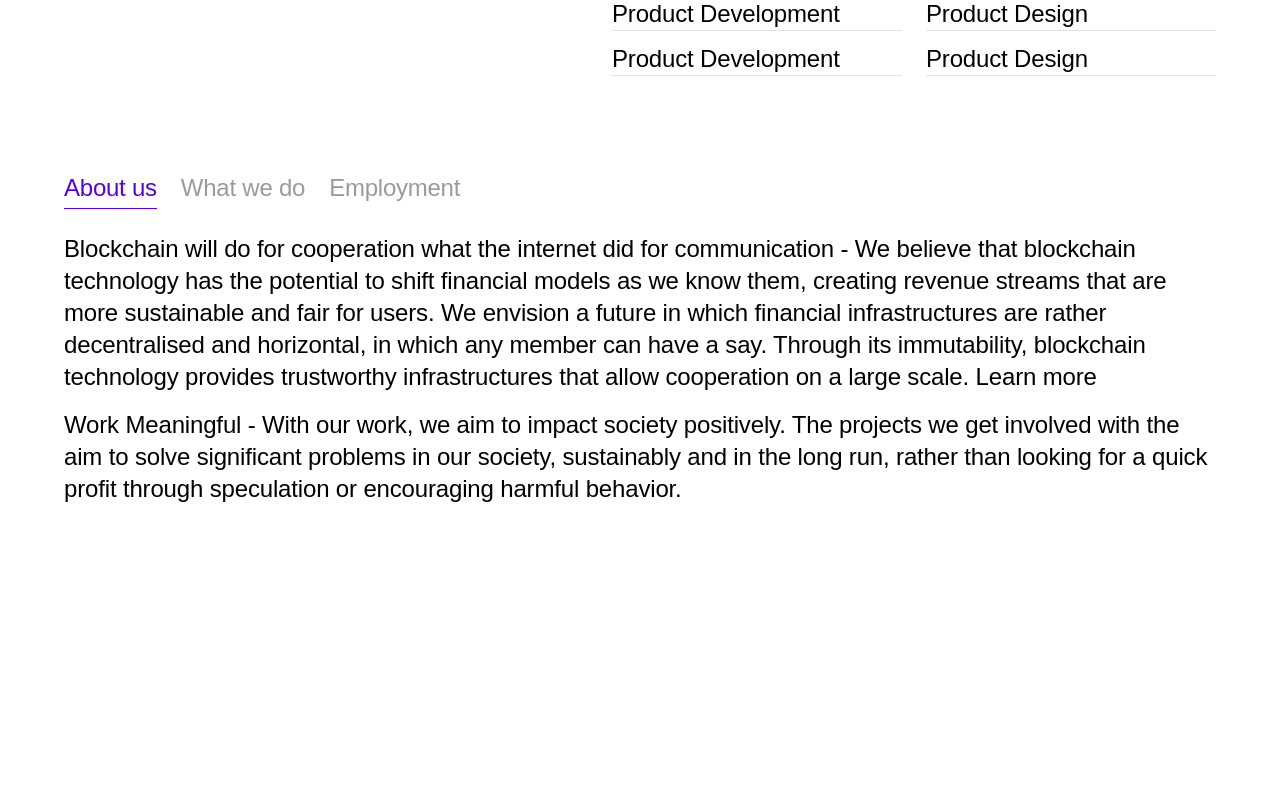
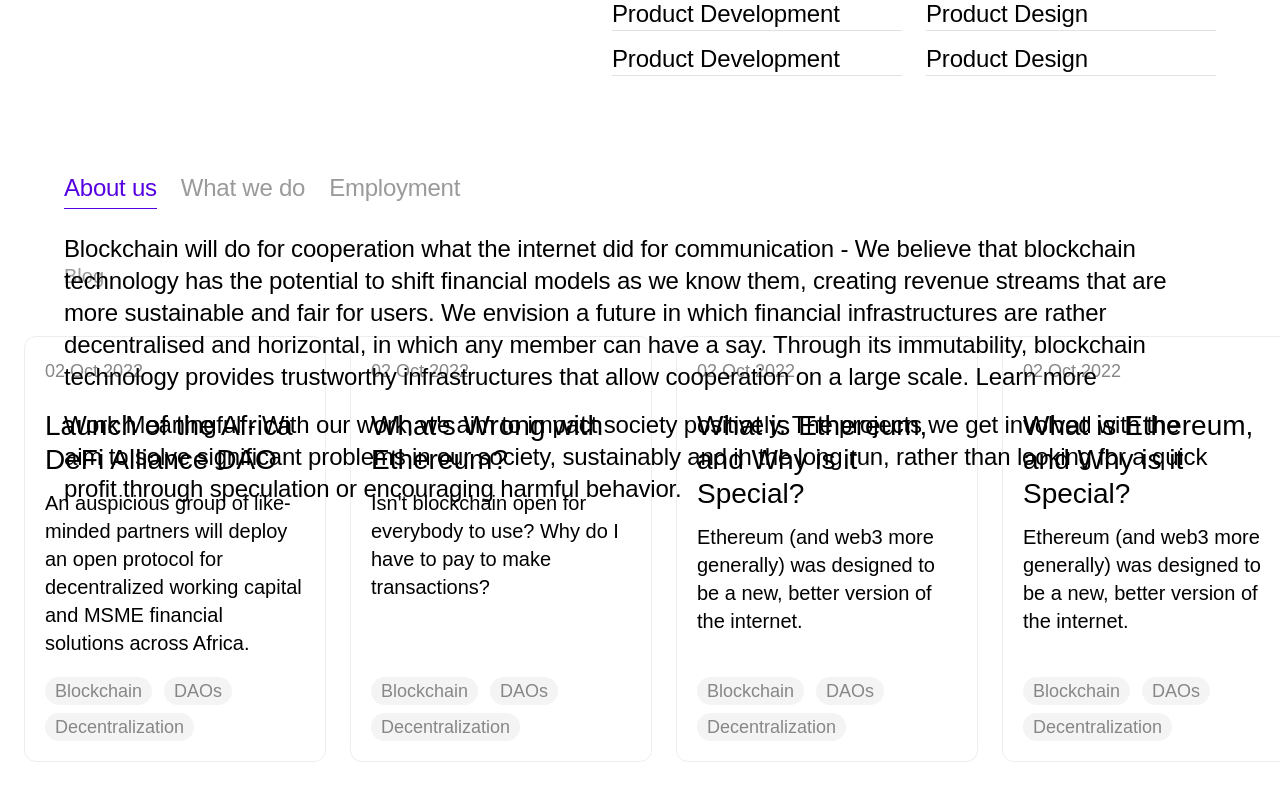
Before and after one commit to TheGymRwanda/zzz-unit8, a Next.js app: page / in a window 1280 px wide. Shown: the part 1152-1952 px from the top of the page. Before the commit the page ends 1657 px from the top, so only its background shows below. Built offline with nearby package versions, Linux system fonts and the light colour scheme; a web font is replaced by a local one.

Commit message:
feat: adds blogs sections

```diff
--- /dev/null
+++ b/components/Sections/BlogPost.jsx
@@ -0,0 +1,41 @@
+import { useEffect, useState } from "react"
+import Blog from "../ui/Blog"
+import Wrapper from "../wrapper/Wrapper"
+import blogData from "/utils/blogData"
+
+export default function BlogPost() {
+    const [blogs , setBlogs] = useState([])
+
+    useEffect(() => {
+        setBlogs(blogData)
+    },[])
+    return(
+        <div className="mb-32 mx-auto">
+            <Wrapper>
+                <h3 className="text-muted-300 font-grotesk font-normal leading-8 text-xl mb-5">
+                    Blog
+                </h3>
+            </Wrapper>
+            <div className="flex max-w-full overflow-x-auto gap-6 p-6 hide-scroll">
+                {
+                    blogs.map((value, index) => {
+                        let {date , title , description, tags} = value;
+                        return(
+                            <Blog key={index} date={date} title={title} description={description}>
+                                {
+                                    tags.map((value,index) => (
+                                        <div key={index} className="bg-muted-50 rounded-2.3xl px-2.5 py-01">
+                                            <p className="text-muted-200 text-lg font-normal">
+                                                {value}
+                                            </p>
+                                        </div>
+                                    ))
+                                }
+                            </Blog>
+                        )
+                    })
+                }
+            </div>
+        </div>
+    )
+}
--- /dev/null
+++ b/components/ui/Blog.jsx
@@ -0,0 +1,23 @@
+import React from "react"
+function Blog({date, title,description ,children}) {
+    return(
+        <div className=" flex-grow-0 min-w-48 p-4 lg:p-5 drop-shadow-custom-sm- border border-muted-400 rounded-xl flex flex-col">
+            <h4 className="mb-6 text-muted-200 text-lg">
+                {date}
+            </h4>
+            <div className="flex flex-col gap-3 flex-grow">
+                <h2 className="text-2.9xl font-grotesk font-normal -tracking-xs leading-8.3">
+                    {title}
+                </h2>
+                <p className="text-xl leading-7 flex-grow -tracking-xsm max-h-41 overflow-hidden text-ellipsis pb-2">
+                    {description}
+                </p>
+                <div className="flex gap-x-3 gap-y-2 flex-wrap">
+                    { children}
+                </div>
+            </div>
+        </div>
+    )
+}
+
+export default Blog;
--- a/package.json
+++ b/package.json
@@ -13,7 +13,8 @@
     "eslint-config-next": "13.0.3",
     "next": "13.0.3",
     "react": "18.2.0",
-    "react-dom": "18.2.0"
+    "react-dom": "18.2.0",
+    "react-infinite-scroll-component": "^6.1.0"
   },
   "devDependencies": {
     "autoprefixer": "^10.4.13",
--- a/pages/_app.jsx
+++ b/pages/_app.jsx
@@ -3,9 +3,9 @@
 
 function MyApp({ Component, pageProps }) {
   return (
-    <Wrapper>
-      <Component {...pageProps} />
-    </Wrapper>
+
+     <Component {...pageProps} />
+
   );
 }
 
--- a/pages/index.jsx
+++ b/pages/index.jsx
@@ -1,8 +1,10 @@
 import Head from "next/head";
 import AboutUs from "../components/sections/AboutUs";
+import BlogPost from "../components/sections/BlogPost";
 import Expertise from "../components/Sections/Expertise";
 import Header from "../components/sections/Header";
 import Project from "../components/sections/Project";
+import Wrapper from "../components/wrapper/Wrapper";
 
 export default function Home() {
   return (
@@ -10,10 +12,13 @@
       <Head>
         <title>Unit 8</title>
       </Head>
-      <Header />
-      <Project />
-      <Expertise />
-      <AboutUs/>
+      <Wrapper>
+        <Header />
+        <Project />
+        <Expertise />
+        <AboutUs/>
+      </Wrapper>
+      <BlogPost />
     </>
   );
 }
--- a/styles/globals.css
+++ b/styles/globals.css
@@ -15,3 +15,15 @@
     @apply font-grotesk;
   }
 }
+
+
+/* hide the scoll but keep the scroll functioning */
+.hide-scroll {
+  overflow-y: scroll;
+  scrollbar-width: none;
+  -ms-overflow-style: none;
+}
+.hide-scroll::-webkit-scrollbar {
+  width: 0;
+  height: 0;
+}
--- a/tailwind.config.js
+++ b/tailwind.config.js
@@ -15,6 +15,7 @@
           300: "#5602E0",
         },
         muted: {
+          400:"#EDEDED",
           300: "#9A9A9A",
           200: "#878787",
           100: "#E2E2E2",
@@ -22,13 +23,20 @@
         },
       },
       lineHeight: {
+        8.3: "2.125rem",
         12: "4.5rem",
+      },
+      letterSpacing:{
+        xs:"0.0099rem",
+        xsm:"0.0124rem",
+        0.01: "0.01rem",
       },
       gap: {
         5.5: "1.125rem",
       },
       fontSize: {
         "2.5xl": "1.25rem",
+        "2.9xl": "28px",
         "5.5xl": "3.625rem",
       },
       spacing: {
@@ -44,8 +52,16 @@
         0.2: "0.125rem",
       },
       maxWidth: {
+        19: "19.375rem",
+        48:"18.875rem",
         "6.5xl": "78rem",
+        "8xl": "82rem",
+        "41":"10.5rem"
+      },
+      minWidth: {
         19: "19.375rem",
+        48:"18.875rem",
+        "6.5xl": "78rem",
         "8xl": "82rem",
       },
       width: {
@@ -65,6 +81,16 @@
         11.2: "4.8125rem",
         33: "8.25rem",
       },
+      padding: {
+        "2.5":"0.625rem",
+        "0.1":"0.1875rem"
+      },
+      dropShadow: {
+        "custom-sm":"1px 2px 5px rgba(0, 0, 0, 0.25)"
+      },
+      borderRadius: {
+        "2.3xl":"1.1875rem"
+      }
     },
   },
   plugins: [],
--- /dev/null
+++ b/utils/blogData.js
@@ -0,0 +1,47 @@
+const blogData = [
+    {
+        id: 1,
+        date: "02 Oct 2022",
+        title: "Launch of the Africa DeFi Alliance DAO",
+        description: `
+            An auspicious group of like-minded partners will
+            deploy an open protocol for decentralized working
+            capital and MSME financial solutions across Africa.
+        `,
+        tags:["Blockchain","DAOs","Decentralization"]
+    },
+    {
+        id: 2,
+        date: "02 Oct 2022",
+        title: "What's Wrong with Ethereum?",
+        description: `
+            Isn't blockchain open for everybody to use? Why
+            do I have to pay to make transactions?
+        `,
+        tags:["Blockchain","DAOs","Decentralization"]
+    },
+    {
+        id: 3,
+        date: "02 Oct 2022",
+        title: "What is Ethereum, and Why is it Special?",
+        description: `
+            Ethereum (and web3 more generally) was designed to
+            be a new, better version of the internet.
+        `,
+        tags:["Blockchain","DAOs","Decentralization"]
+    },
+    ,
+    {
+        id: 4,
+        date: "02 Oct 2022",
+        title: "What is Ethereum, and Why is it Special?",
+        description: `
+            Ethereum (and web3 more generally) was designed to
+            be a new, better version of the internet.
+        `,
+        tags:["Blockchain","DAOs","Decentralization"]
+    }
+]
+
+
+export default blogData
```
Also changed, not shown: 1 other file (tests, documents, lock files or other folders).
